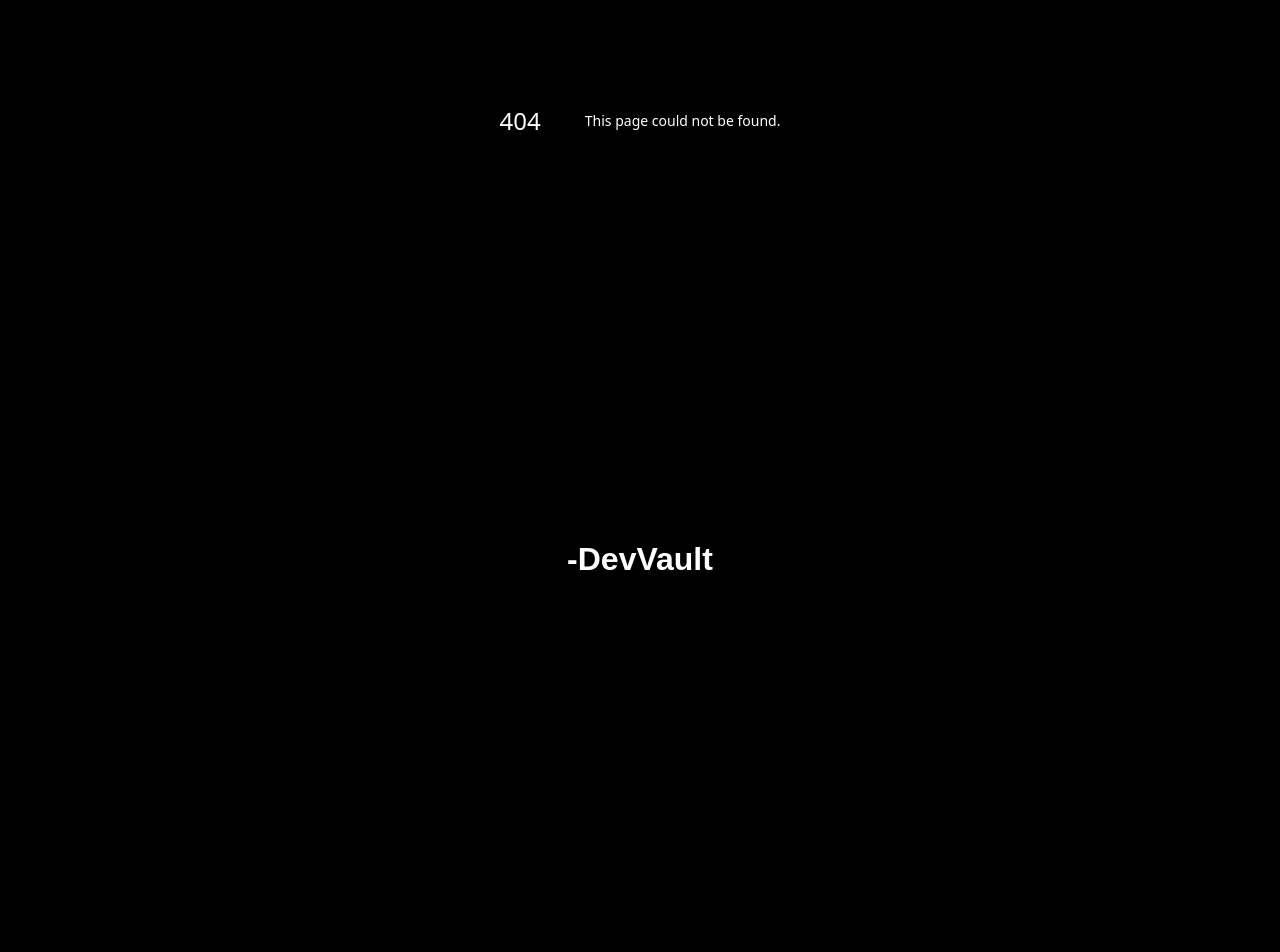
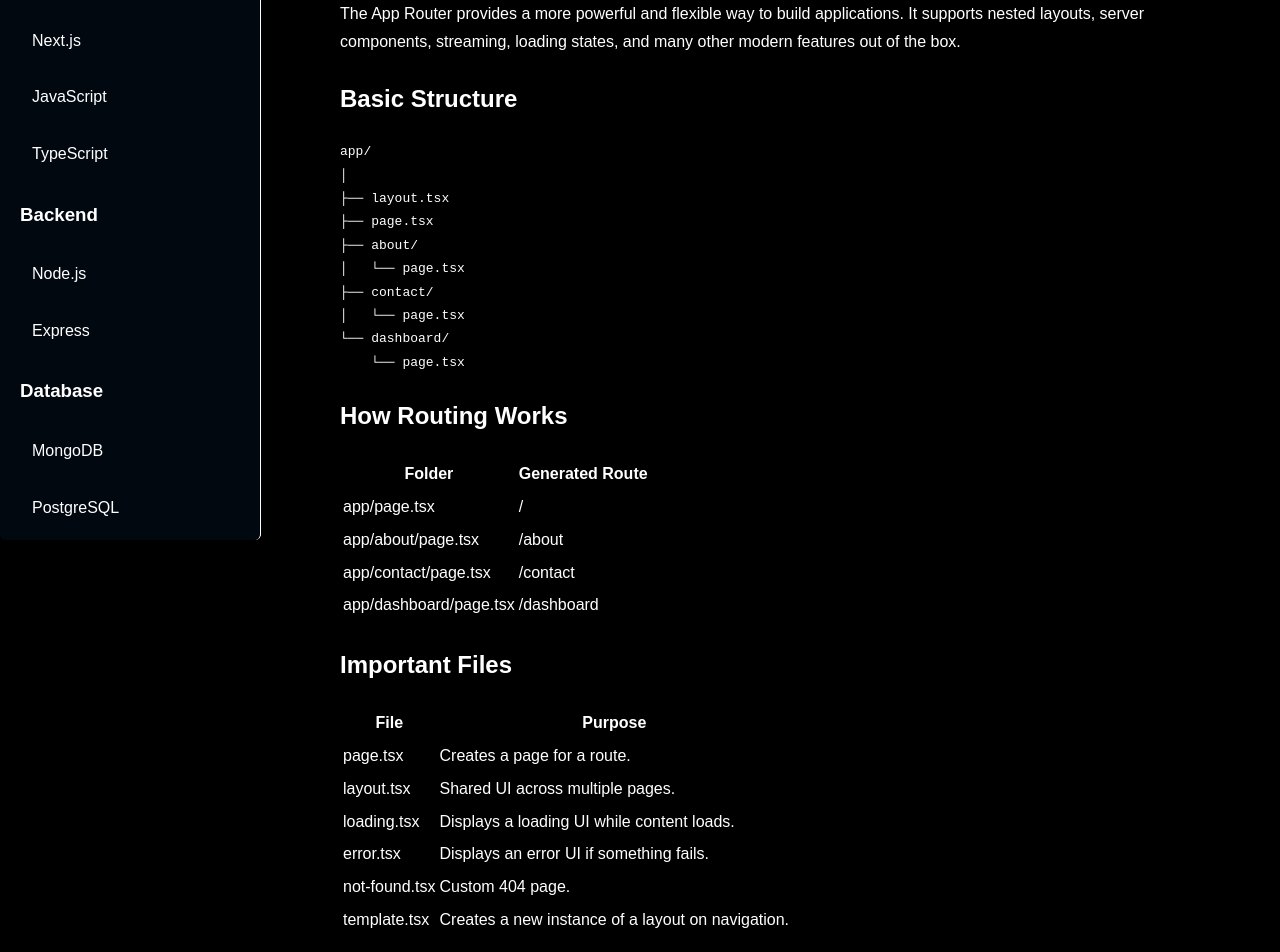
Before and after one commit to asmitbiswas/Project-Next-JS, a Next.js app in the folder app/: page /Next.js/App_Router in a window 1280 px wide. Before the commit this address had no page. Shown: the part 300-1252 px from the top of the page. Before the commit the page ends 918 px from the top, so only its background shows below. Built offline with nearby package versions, Linux system fonts and the light colour scheme.

Commit message:
Made app_Router page

```diff
--- /dev/null
+++ b/app/app/(categories)/Next.js/(NextTopics)/App_Router/page.tsx
@@ -0,0 +1,161 @@
+import Sidebar from "@/app/components/page";
+
+export default function AppRouter() {
+  return (
+    <div>
+      <Sidebar />
+
+      <div>
+        <h1>App Router</h1>
+
+        <p>
+          The App Router is the modern routing system introduced in Next.js 13.
+          It uses the <code>app</code> directory to create routes, layouts,
+          loading UI, error pages, and server components using a simple
+          file-based routing system.
+        </p>
+
+        <h2>Why App Router?</h2>
+
+        <p>
+          The App Router provides a more powerful and flexible way to build
+          applications. It supports nested layouts, server components, streaming,
+          loading states, and many other modern features out of the box.
+        </p>
+
+        <h2>Basic Structure</h2>
+
+        <pre>
+{`app/
+│
+├── layout.tsx
+├── page.tsx
+├── about/
+│   └── page.tsx
+├── contact/
+│   └── page.tsx
+└── dashboard/
+    └── page.tsx`}
+        </pre>
+
+        <h2>How Routing Works</h2>
+
+        <table>
+          <tbody>
+            <tr>
+              <th>Folder</th>
+              <th>Generated Route</th>
+            </tr>
+
+            <tr>
+              <td>app/page.tsx</td>
+              <td>/</td>
+            </tr>
+
+            <tr>
+              <td>app/about/page.tsx</td>
+              <td>/about</td>
+            </tr>
+
+            <tr>
+              <td>app/contact/page.tsx</td>
+              <td>/contact</td>
+            </tr>
+
+            <tr>
+              <td>app/dashboard/page.tsx</td>
+              <td>/dashboard</td>
+            </tr>
+          </tbody>
+        </table>
+
+        <h2>Important Files</h2>
+
+        <table>
+          <tbody>
+            <tr>
+              <th>File</th>
+              <th>Purpose</th>
+            </tr>
+
+            <tr>
+              <td>page.tsx</td>
+              <td>Creates a page for a route.</td>
+            </tr>
+
+            <tr>
+              <td>layout.tsx</td>
+              <td>Shared UI across multiple pages.</td>
+            </tr>
+
+            <tr>
+              <td>loading.tsx</td>
+              <td>Displays a loading UI while content loads.</td>
+            </tr>
+
+            <tr>
+              <td>error.tsx</td>
+              <td>Displays an error UI if something fails.</td>
+            </tr>
+
+            <tr>
+              <td>not-found.tsx</td>
+              <td>Custom 404 page.</td>
+            </tr>
+
+            <tr>
+              <td>template.tsx</td>
+              <td>Creates a new instance of a layout on navigation.</td>
+            </tr>
+          </tbody>
+        </table>
+
+        <h2>Example Route</h2>
+
+        <pre>
+{`app/
+└── profile/
+    └── page.tsx`}
+        </pre>
+
+        <p>
+          This folder structure automatically creates the following route:
+        </p>
+
+        <pre>
+{`http://localhost:3000/profile`}
+        </pre>
+
+        <h2>Advantages of App Router</h2>
+
+        <ul>
+          <li>Simple file-based routing.</li>
+          <li>Nested layouts.</li>
+          <li>Server Components by default.</li>
+          <li>Built-in loading and error handling.</li>
+          <li>Better performance.</li>
+          <li>Improved developer experience.</li>
+        </ul>
+
+        <h2>Best Practices</h2>
+
+        <ul>
+          <li>Keep related routes in their own folders.</li>
+          <li>Use layouts to avoid repeating UI.</li>
+          <li>Create loading.tsx for better user experience.</li>
+          <li>Use route groups to organize large applications.</li>
+          <li>Keep the app folder clean and well-structured.</li>
+        </ul>
+
+        <h2>Summary</h2>
+
+        <p>
+          The App Router is the recommended routing system in modern Next.js.
+          It simplifies routing while providing powerful features like nested
+          layouts, server components, loading states, and error handling. It is
+          the foundation of every new Next.js application.
+        </p>
+      </div>
+    </div>
+  );
+}
--- a/app/app/(categories)/Next.js/page.tsx
+++ b/app/app/(categories)/Next.js/page.tsx
@@ -59,7 +59,7 @@ export default function NextJS() {
         <ul>
           <li><Link href="/Next.js/Creating_Next_Project" style={{color:"white"}}>Creating a Next.js project</Link></li>
           <li><Link href="/Next.js/Folder_Structure" style={{color:"white"}}>Folder Structure</Link></li>
-          <li>App Router</li>
+          <li><Link href="/Next.js/App_Router" style={{color:"white"}}>App Router</Link></li>
           <li>Pages & Layouts</li>
           <li>Routing</li>
           <li>Server & Client Components</li>
```
